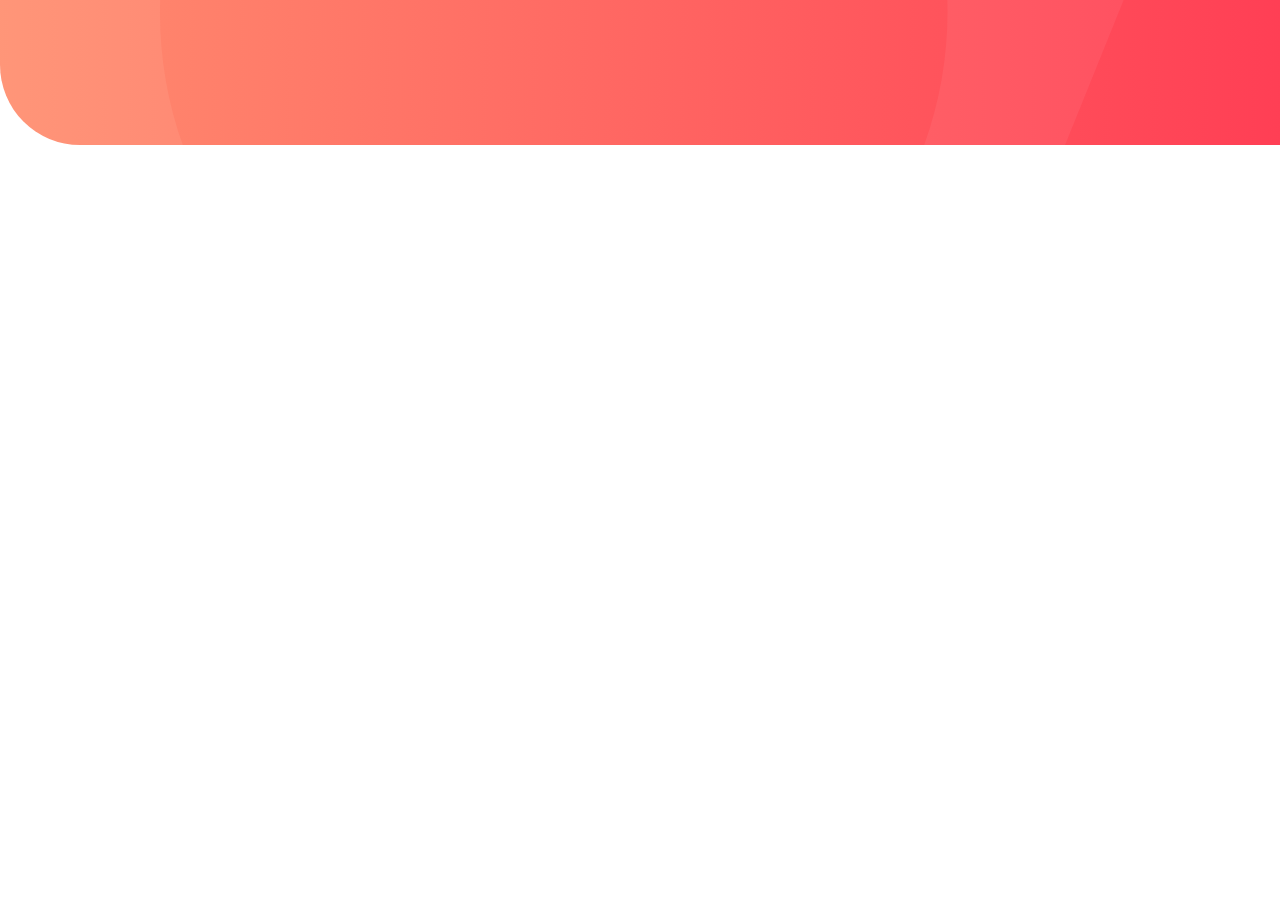
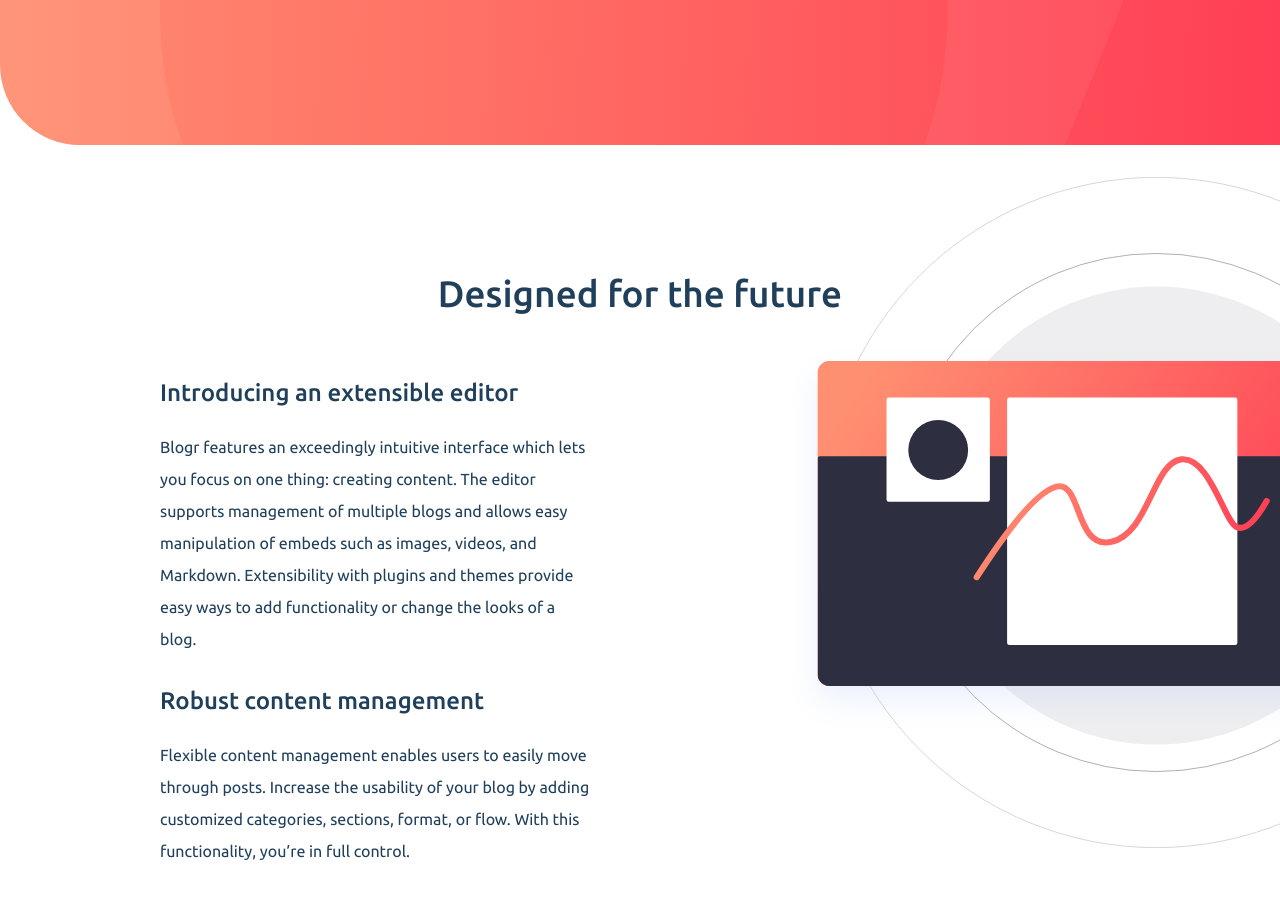
Before and after one commit to Margaretka15/BlogrLandingPage, a website: page index.html in a window 1280 px wide. Shown: the part 535-1434 px from the top of the page. Before the commit the page ends 800 px from the top, so only its background shows below. Drawn offline with Linux system fonts and the light colour scheme.

Commit message:
Style the introduction section

```diff
--- a/index.html
+++ b/index.html
@@ -14,6 +14,7 @@
 
 </head>
 <body>
+
 
   <header class="header">
 
@@ -67,7 +68,38 @@
     </div>
   </header>
 
+  <section class="section section__introduction">
+    <h2 class="heading-secondary margin-bottom-big center-text">Designed for the future</h2>
+    <div class="section__wrapper">
 
+      <div class="section__text-container">
+
+        <h3 class="heading-tertiary margin-bottom-small">Introducing an extensible editor</h3>
+        <p class="section__paragraph">
+        Blogr features an exceedingly intuitive interface which lets you focus on one thing: creating content.
+        The editor supports management of multiple blogs and allows easy manipulation of embeds such as images,
+        videos, and Markdown. Extensibility with plugins and themes provide easy ways to add functionality or
+        change the looks of a blog.
+
+        </p>
+
+        <h3 class="heading-tertiary margin-bottom-small">Robust content management</h3>
+        <p class="section__paragraph">
+        Flexible content management enables users to easily move through posts. Increase the usability of your blog
+        by adding customized categories, sections, format, or flow. With this functionality, you’re in full control.
+        </p>
+
+      </div>
+    </div>
+    <img class="section__image" src="images/illustration-editor-desktop.svg" alt="image">
+
+
+
+  </section>
+
+  <section class="section">
+    hohohko
+  </section>
 
   <!--
 
@@ -99,15 +131,6 @@
 
     Designed for the future
 
-  Introducing an extensible editor
-  Blogr features an exceedingly intuitive interface which lets you focus on one thing: creating content.
-  The editor supports management of multiple blogs and allows easy manipulation of embeds such as images,
-  videos, and Markdown. Extensibility with plugins and themes provide easy ways to add functionality or
-  change the looks of a blog.
-
-  Robust content management
-  Flexible content management enables users to easily move through posts. Increase the usability of your blog
-  by adding customized categories, sections, format, or flow. With this functionality, you’re in full control.
 
     State of the Art Infrastructure
     With reliability and speed in mind, worldwide data centers provide the backbone for ultra-fast connectivity.
--- a/sass/base/_typography.scss
+++ b/sass/base/_typography.scss
@@ -1,5 +1,5 @@
 body{
-  font-size: 16px;
+  font-size: 1rem; //16px;
   //font-family: "Overpass", sans-serif;
   font-family: 'Ubuntu', sans-serif;
 }
@@ -19,3 +19,12 @@ body{
     font-weight: 300;
   }
 }
+
+.heading-secondary{
+  font-size: 2.3rem;
+  font-weight: 500;
+}
+.heading-tertiary{
+  font-size: 1.5rem;
+  font-weight: 500;
+}
--- a/sass/base/_utilities.scss
+++ b/sass/base/_utilities.scss
@@ -15,5 +15,8 @@
   margin-bottom: 3rem !important;
 }
 .margin-bottom-small{
-  margin-bottom: 2rem !important;
+  margin-bottom: 1.5rem !important;
 }
+.center-text{
+  text-align: center;
+}
--- a/sass/layout/_header.scss
+++ b/sass/layout/_header.scss
@@ -27,7 +27,7 @@
 
         li{
           display: block;
-          padding: 0 2rem;
+          //padding: 0 2rem;
           color: white;
           width: 9.5rem;
 
--- /dev/null
+++ b/sass/layout/section.scss
@@ -0,0 +1,46 @@
+.section{
+
+  position: relative;
+  padding: 8rem 10rem 12rem;
+  overflow: hidden;
+
+
+
+  &__wrapper{
+
+    position: relative;
+  }
+  &__text-container{
+    width: 45%;
+    display: block;
+
+  }
+  &__paragraph{
+    margin-bottom: 2rem;
+    line-height: 2em;
+  font-size: 1rem;
+
+
+
+
+  }
+  &__image{
+    width: 55%;
+    position: absolute;
+    top: 2rem;
+    right: 0;
+    transform: translateX(30%);
+    //transform: translate(40%, -20%);
+    //flex-grow: 1;
+    //position: absolute;
+    //right: 0;
+  }
+
+}
+
+.section:nth-child(even){
+  color:  $color-primary-dark-blue;
+}
+.section:nth-child(odd){
+  color: white;
+}
--- a/sass/main.scss
+++ b/sass/main.scss
@@ -3,6 +3,7 @@
 @import "base/typography";
 
 @import "layout/header";
+@import "layout/section";
 @import "components/button";
 
 @import "base/utilities";
```
Also changed, not shown: css/style.css. Lines whose indentation alone changed are shown as unchanged.
